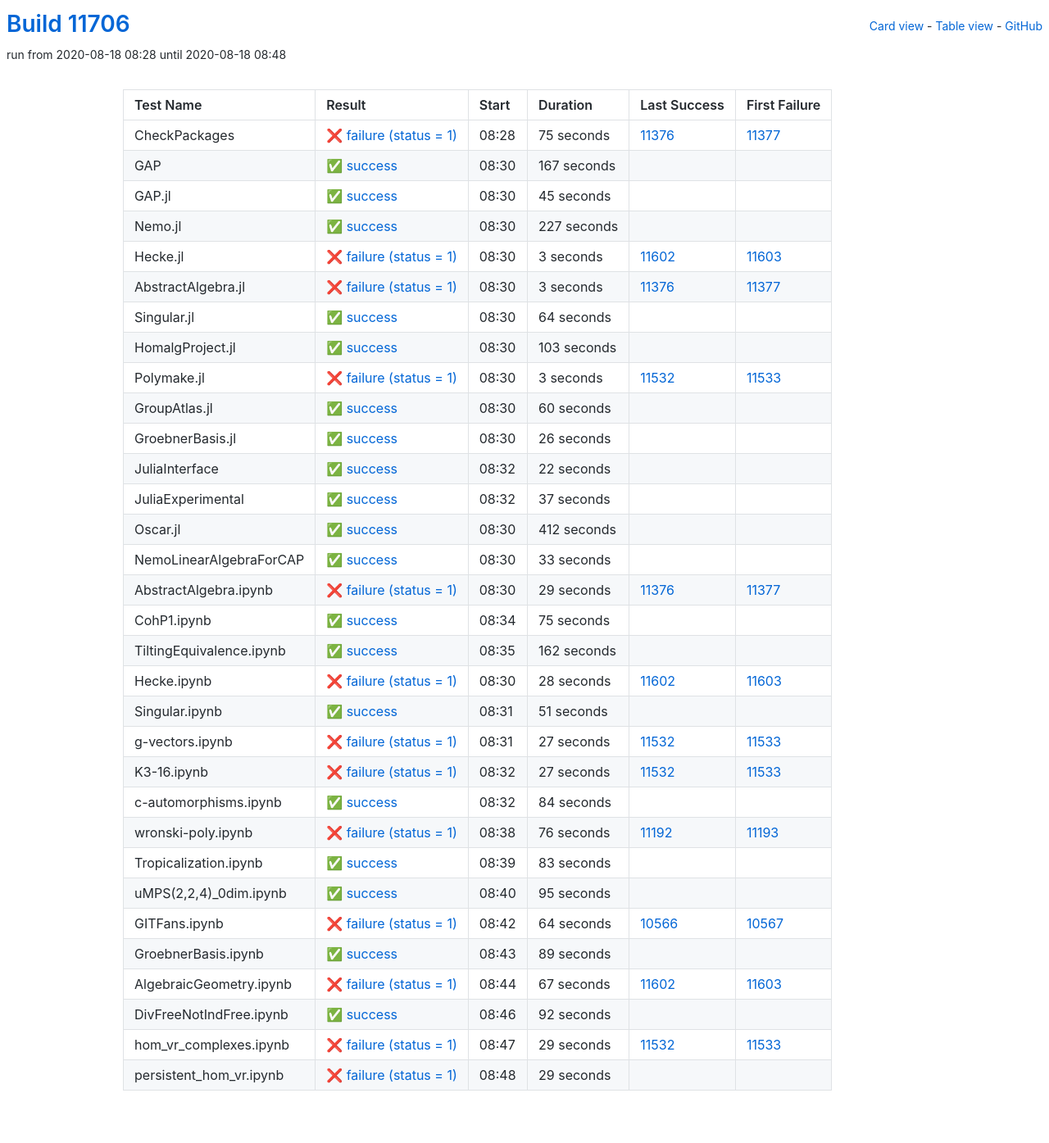
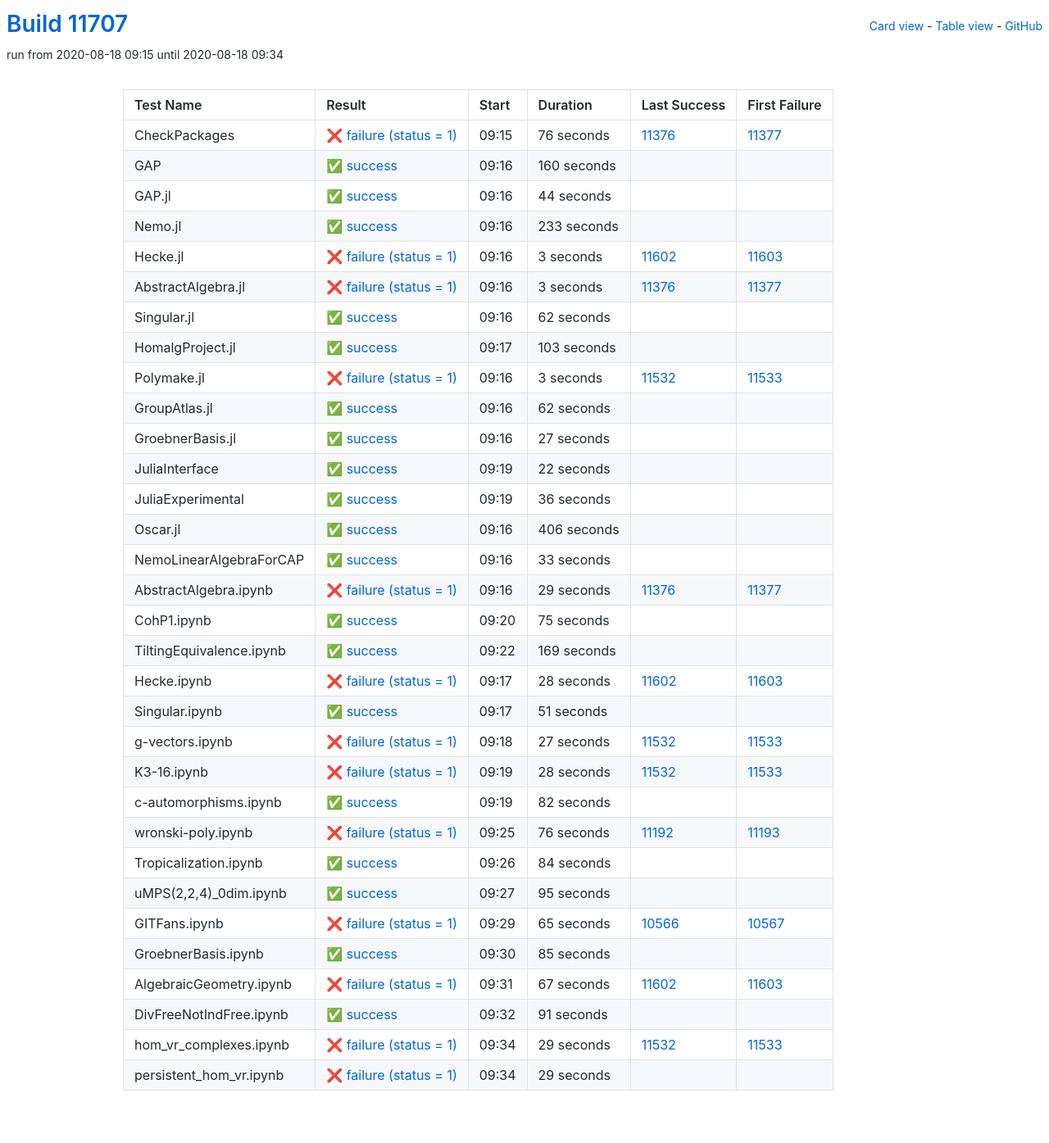
Before and after one commit to oscar-system/oscar-ci-status, a Jekyll site: the page built from table.html, in a window 1280 px wide. Shown: the whole page at 82% size. Built offline with Jekyll 4.4.1, drawn with Linux system fonts in a browser that asks for light colours.

Commit message:
Build #11707

```diff
--- a/_data/ci.yml
+++ b/_data/ci.yml
@@ -1,6 +1,6 @@
 ---
-build: 11706
-build_url: https://oscarci.mathematik.uni-kl.de/job/oscar/11706/
+build: 11707
+build_url: https://oscarci.mathematik.uni-kl.de/job/oscar/11707/
 job: oscar
 organization: oscar-system
 repo: oscar-ci-status
@@ -8,56 +8,56 @@
 tests:
 - name: CheckPackages
   id: checkpackages
-  log: https://oscarci.mathematik.uni-kl.de/job/oscar/11706/artifact/logs/build-11706/CheckPackages.log
-  start: 2020-08-18 08:28
+  log: https://oscarci.mathematik.uni-kl.de/job/oscar/11707/artifact/logs/build-11707/CheckPackages.log
+  start: 2020-08-18 09:15
   success: false
   exitcode: 1
   status: failure
-  duration: 75
+  duration: 76
   last_success: 11376
   last_success_url: https://oscarci.mathematik.uni-kl.de/job/oscar/11376/
   first_failure: 11377
   first_failure_url: https://oscarci.mathematik.uni-kl.de/job/oscar/11377/
 - name: GAP
   id: gap
-  log: https://oscarci.mathematik.uni-kl.de/job/oscar/11706/artifact/logs/build-11706/GAP.log
-  start: 2020-08-18 08:30
+  log: https://oscarci.mathematik.uni-kl.de/job/oscar/11707/artifact/logs/build-11707/GAP.log
+  start: 2020-08-18 09:16
   success: true
   exitcode: 0
   status: success
-  duration: 167
+  duration: 160
   last_success: false
   last_success_url:
   first_failure: false
   first_failure_url:
 - name: GAP.jl
   id: gap-jl
-  log: https://oscarci.mathematik.uni-kl.de/job/oscar/11706/artifact/logs/build-11706/GAP.jl.log
-  start: 2020-08-18 08:30
+  log: https://oscarci.mathematik.uni-kl.de/job/oscar/11707/artifact/logs/build-11707/GAP.jl.log
+  start: 2020-08-18 09:16
   success: true
   exitcode: 0
   status: success
-  duration: 45
+  duration: 44
   last_success: false
   last_success_url:
   first_failure: false
   first_failure_url:
 - name: Nemo.jl
   id: nemo-jl
-  log: https://oscarci.mathematik.uni-kl.de/job/oscar/11706/artifact/logs/build-11706/Nemo.jl.log
-  start: 2020-08-18 08:30
+  log: https://oscarci.mathematik.uni-kl.de/job/oscar/11707/artifact/logs/build-11707/Nemo.jl.log
+  start: 2020-08-18 09:16
   success: true
   exitcode: 0
   status: success
-  duration: 227
+  duration: 233
   last_success: false
   last_success_url:
   first_failure: false
   first_failure_url:
 - name: Hecke.jl
   id: hecke-jl
-  log: https://oscarci.mathematik.uni-kl.de/job/oscar/11706/artifact/logs/build-11706/Hecke.jl.log
-  start: 2020-08-18 08:30
+  log: https://oscarci.mathematik.uni-kl.de/job/oscar/11707/artifact/logs/build-11707/Hecke.jl.log
+  start: 2020-08-18 09:16
   success: false
   exitcode: 1
   status: failure
@@ -68,8 +68,8 @@
   first_failure_url: https://oscarci.mathematik.uni-kl.de/job/oscar/11603/
 - name: AbstractAlgebra.jl
   id: abstractalgebra-jl
-  log: https://oscarci.mathematik.uni-kl.de/job/oscar/11706/artifact/logs/build-11706/AbstractAlgebra.jl.log
-  start: 2020-08-18 08:30
+  log: https://oscarci.mathematik.uni-kl.de/job/oscar/11707/artifact/logs/build-11707/AbstractAlgebra.jl.log
+  start: 2020-08-18 09:16
   success: false
   exitcode: 1
   status: failure
@@ -80,20 +80,20 @@
   first_failure_url: https://oscarci.mathematik.uni-kl.de/job/oscar/11377/
 - name: Singular.jl
   id: singular-jl
-  log: https://oscarci.mathematik.uni-kl.de/job/oscar/11706/artifact/logs/build-11706/Singular.jl.log
-  start: 2020-08-18 08:30
+  log: https://oscarci.mathematik.uni-kl.de/job/oscar/11707/artifact/logs/build-11707/Singular.jl.log
+  start: 2020-08-18 09:16
   success: true
   exitcode: 0
   status: success
-  duration: 64
+  duration: 62
   last_success: false
   last_success_url:
   first_failure: false
   first_failure_url:
 - name: HomalgProject.jl
   id: homalgproject-jl
-  log: https://oscarci.mathematik.uni-kl.de/job/oscar/11706/artifact/logs/build-11706/HomalgProject.jl.log
-  start: 2020-08-18 08:30
+  log: https://oscarci.mathematik.uni-kl.de/job/oscar/11707/artifact/logs/build-11707/HomalgProject.jl.log
+  start: 2020-08-18 09:17
   success: true
   exitcode: 0
   status: success
@@ -104,8 +104,8 @@
   first_failure_url:
 - name: Polymake.jl
   id: polymake-jl
-  log: https://oscarci.mathematik.uni-kl.de/job/oscar/11706/artifact/logs/build-11706/Polymake.jl.log
-  start: 2020-08-18 08:30
+  log: https://oscarci.mathematik.uni-kl.de/job/oscar/11707/artifact/logs/build-11707/Polymake.jl.log
+  start: 2020-08-18 09:16
   success: false
   exitcode: 1
   status: failure
@@ -116,32 +116,32 @@
   first_failure_url: https://oscarci.mathematik.uni-kl.de/job/oscar/11533/
 - name: GroupAtlas.jl
   id: groupatlas-jl
-  log: https://oscarci.mathematik.uni-kl.de/job/oscar/11706/artifact/logs/build-11706/GroupAtlas.jl.log
-  start: 2020-08-18 08:30
+  log: https://oscarci.mathematik.uni-kl.de/job/oscar/11707/artifact/logs/build-11707/GroupAtlas.jl.log
+  start: 2020-08-18 09:16
   success: true
   exitcode: 0
   status: success
-  duration: 60
+  duration: 62
   last_success: false
   last_success_url:
   first_failure: false
   first_failure_url:
 - name: GroebnerBasis.jl
   id: groebnerbasis-jl
-  log: https://oscarci.mathematik.uni-kl.de/job/oscar/11706/artifact/logs/build-11706/GroebnerBasis.jl.log
-  start: 2020-08-18 08:30
+  log: https://oscarci.mathematik.uni-kl.de/job/oscar/11707/artifact/logs/build-11707/GroebnerBasis.jl.log
+  start: 2020-08-18 09:16
   success: true
   exitcode: 0
   status: success
-  duration: 26
+  duration: 27
   last_success: false
   last_success_url:
   first_failure: false
   first_failure_url:
 - name: JuliaInterface
   id: juliainterface
-  log: https://oscarci.mathematik.uni-kl.de/job/oscar/11706/artifact/logs/build-11706/JuliaInterface.log
-  start: 2020-08-18 08:32
+  log: https://oscarci.mathematik.uni-kl.de/job/oscar/11707/artifact/logs/build-11707/JuliaInterface.log
+  start: 2020-08-18 09:19
   success: true
   exitcode: 0
   status: success
@@ -152,32 +152,32 @@
   first_failure_url:
 - name: JuliaExperimental
   id: juliaexperimental
-  log: https://oscarci.mathematik.uni-kl.de/job/oscar/11706/artifact/logs/build-11706/JuliaExperimental.log
-  start: 2020-08-18 08:32
+  log: https://oscarci.mathematik.uni-kl.de/job/oscar/11707/artifact/logs/build-11707/JuliaExperimental.log
+  start: 2020-08-18 09:19
   success: true
   exitcode: 0
   status: success
-  duration: 37
+  duration: 36
   last_success: false
   last_success_url:
   first_failure: false
   first_failure_url:
 - name: Oscar.jl
   id: oscar-jl
-  log: https://oscarci.mathematik.uni-kl.de/job/oscar/11706/artifact/logs/build-11706/Oscar.jl.log
-  start: 2020-08-18 08:30
+  log: https://oscarci.mathematik.uni-kl.de/job/oscar/11707/artifact/logs/build-11707/Oscar.jl.log
+  start: 2020-08-18 09:16
   success: true
   exitcode: 0
   status: success
-  duration: 412
+  duration: 406
   last_success: false
   last_success_url:
   first_failure: false
   first_failure_url:
 - name: NemoLinearAlgebraForCAP
   id: nemolinearalgebraforcap
-  log: https://oscarci.mathematik.uni-kl.de/job/oscar/11706/artifact/logs/build-11706/NemoLinearAlgebraForCAP.log
-  start: 2020-08-18 08:30
+  log: https://oscarci.mathematik.uni-kl.de/job/oscar/11707/artifact/logs/build-11707/NemoLinearAlgebraForCAP.log
+  start: 2020-08-18 09:16
   success: true
   exitcode: 0
   status: success
@@ -188,8 +188,8 @@
   first_failure_url:
 - name: AbstractAlgebra.ipynb
   id: abstractalgebra-ipynb
-  log: https://oscarci.mathematik.uni-kl.de/job/oscar/11706/artifact/logs/build-11706/AbstractAlgebra.ipynb.log
-  start: 2020-08-18 08:30
+  log: https://oscarci.mathematik.uni-kl.de/job/oscar/11707/artifact/logs/build-11707/AbstractAlgebra.ipynb.log
+  start: 2020-08-18 09:16
   success: false
   exitcode: 1
   status: failure
@@ -200,8 +200,8 @@
   first_failure_url: https://oscarci.mathematik.uni-kl.de/job/oscar/11377/
 - name: CohP1.ipynb
   id: cohp1-ipynb
-  log: https://oscarci.mathematik.uni-kl.de/job/oscar/11706/artifact/logs/build-11706/CohP1.ipynb.log
-  start: 2020-08-18 08:34
+  log: https://oscarci.mathematik.uni-kl.de/job/oscar/11707/artifact/logs/build-11707/CohP1.ipynb.log
+  start: 2020-08-18 09:20
   success: true
   exitcode: 0
   status: success
@@ -212,20 +212,20 @@
   first_failure_url:
 - name: TiltingEquivalence.ipynb
   id: tiltingequivalence-ipynb
-  log: https://oscarci.mathematik.uni-kl.de/job/oscar/11706/artifact/logs/build-11706/TiltingEquivalence.ipynb.log
-  start: 2020-08-18 08:35
+  log: https://oscarci.mathematik.uni-kl.de/job/oscar/11707/artifact/logs/build-11707/TiltingEquivalence.ipynb.log
+  start: 2020-08-18 09:22
   success: true
   exitcode: 0
   status: success
-  duration: 162
+  duration: 169
   last_success: false
   last_success_url:
   first_failure: false
   first_failure_url:
 - name: Hecke.ipynb
   id: hecke-ipynb
-  log: https://oscarci.mathematik.uni-kl.de/job/oscar/11706/artifact/logs/build-11706/Hecke.ipynb.log
-  start: 2020-08-18 08:30
+  log: https://oscarci.mathematik.uni-kl.de/job/oscar/11707/artifact/logs/build-11707/Hecke.ipynb.log
+  start: 2020-08-18 09:17
   success: false
   exitcode: 1
   status: failure
@@ -236,8 +236,8 @@
   first_failure_url: https://oscarci.mathematik.uni-kl.de/job/oscar/11603/
 - name: Singular.ipynb
   id: singular-ipynb
-  log: https://oscarci.mathematik.uni-kl.de/job/oscar/11706/artifact/logs/build-11706/Singular.ipynb.log
-  start: 2020-08-18 08:31
+  log: https://oscarci.mathematik.uni-kl.de/job/oscar/11707/artifact/logs/build-11707/Singular.ipynb.log
+  start: 2020-08-18 09:17
   success: true
   exitcode: 0
   status: success
@@ -248,8 +248,8 @@
   first_failure_url:
 - name: g-vectors.ipynb
   id: g-vectors-ipynb
-  log: https://oscarci.mathematik.uni-kl.de/job/oscar/11706/artifact/logs/build-11706/g-vectors.ipynb.log
-  start: 2020-08-18 08:31
+  log: https://oscarci.mathematik.uni-kl.de/job/oscar/11707/artifact/logs/build-11707/g-vectors.ipynb.log
+  start: 2020-08-18 09:18
   success: false
   exitcode: 1
   status: failure
@@ -260,32 +260,32 @@
   first_failure_url: https://oscarci.mathematik.uni-kl.de/job/oscar/11533/
 - name: K3-16.ipynb
   id: k3-16-ipynb
-  log: https://oscarci.mathematik.uni-kl.de/job/oscar/11706/artifact/logs/build-11706/K3-16.ipynb.log
-  start: 2020-08-18 08:32
+  log: https://oscarci.mathematik.uni-kl.de/job/oscar/11707/artifact/logs/build-11707/K3-16.ipynb.log
+  start: 2020-08-18 09:19
   success: false
   exitcode: 1
   status: failure
-  duration: 27
+  duration: 28
   last_success: 11532
   last_success_url: https://oscarci.mathematik.uni-kl.de/job/oscar/11532/
   first_failure: 11533
   first_failure_url: https://oscarci.mathematik.uni-kl.de/job/oscar/11533/
 - name: c-automorphisms.ipynb
   id: c-automorphisms-ipynb
-  log: https://oscarci.mathematik.uni-kl.de/job/oscar/11706/artifact/logs/build-11706/c-automorphisms.ipynb.log
-  start: 2020-08-18 08:32
+  log: https://oscarci.mathematik.uni-kl.de/job/oscar/11707/artifact/logs/build-11707/c-automorphisms.ipynb.log
+  start: 2020-08-18 09:19
   success: true
   exitcode: 0
   status: success
-  duration: 84
+  duration: 82
   last_success: false
   last_success_url:
   first_failure: false
   first_failure_url:
 - name: wronski-poly.ipynb
   id: wronski-poly-ipynb
-  log: https://oscarci.mathematik.uni-kl.de/job/oscar/11706/artifact/logs/build-11706/wronski-poly.ipynb.log
-  start: 2020-08-18 08:38
+  log: https://oscarci.mathematik.uni-kl.de/job/oscar/11707/artifact/logs/build-11707/wronski-poly.ipynb.log
+  start: 2020-08-18 09:25
   success: false
   exitcode: 1
   status: failure
@@ -296,20 +296,20 @@
   first_failure_url: https://oscarci.mathematik.uni-kl.de/job/oscar/11193/
 - name: Tropicalization.ipynb
   id: tropicalization-ipynb
-  log: https://oscarci.mathematik.uni-kl.de/job/oscar/11706/artifact/logs/build-11706/Tropicalization.ipynb.log
-  start: 2020-08-18 08:39
+  log: https://oscarci.mathematik.uni-kl.de/job/oscar/11707/artifact/logs/build-11707/Tropicalization.ipynb.log
+  start: 2020-08-18 09:26
   success: true
   exitcode: 0
   status: success
-  duration: 83
+  duration: 84
   last_success: false
   last_success_url:
   first_failure: false
   first_failure_url:
 - name: uMPS(2,2,4)_0dim.ipynb
   id: umps-2-2-4-0dim-ipynb
-  log: https://oscarci.mathematik.uni-kl.de/job/oscar/11706/artifact/logs/build-11706/uMPS-2-2-4-_0dim.ipynb.log
-  start: 2020-08-18 08:40
+  log: https://oscarci.mathematik.uni-kl.de/job/oscar/11707/artifact/logs/build-11707/uMPS-2-2-4-_0dim.ipynb.log
+  start: 2020-08-18 09:27
   success: true
   exitcode: 0
   status: success
@@ -320,32 +320,32 @@
   first_failure_url:
 - name: GITFans.ipynb
   id: gitfans-ipynb
-  log: https://oscarci.mathematik.uni-kl.de/job/oscar/11706/artifact/logs/build-11706/GITFans.ipynb.log
-  start: 2020-08-18 08:42
+  log: https://oscarci.mathematik.uni-kl.de/job/oscar/11707/artifact/logs/build-11707/GITFans.ipynb.log
+  start: 2020-08-18 09:29
   success: false
   exitcode: 1
   status: failure
-  duration: 64
+  duration: 65
   last_success: 10566
   last_success_url: https://oscarci.mathematik.uni-kl.de/job/oscar/10566/
   first_failure: 10567
   first_failure_url: https://oscarci.mathematik.uni-kl.de/job/oscar/10567/
 - name: GroebnerBasis.ipynb
   id: groebnerbasis-ipynb
-  log: https://oscarci.mathematik.uni-kl.de/job/oscar/11706/artifact/logs/build-11706/GroebnerBasis.ipynb.log
-  start: 2020-08-18 08:43
+  log: https://oscarci.mathematik.uni-kl.de/job/oscar/11707/artifact/logs/build-11707/GroebnerBasis.ipynb.log
+  start: 2020-08-18 09:30
   success: true
   exitcode: 0
   status: success
-  duration: 89
+  duration: 85
   last_success: false
   last_success_url:
   first_failure: false
   first_failure_url:
 - name: AlgebraicGeometry.ipynb
   id: algebraicgeometry-ipynb
-  log: https://oscarci.mathematik.uni-kl.de/job/oscar/11706/artifact/logs/build-11706/AlgebraicGeometry.ipynb.log
-  start: 2020-08-18 08:44
+  log: https://oscarci.mathematik.uni-kl.de/job/oscar/11707/artifact/logs/build-11707/AlgebraicGeometry.ipynb.log
+  start: 2020-08-18 09:31
   success: false
   exitcode: 1
   status: failure
@@ -356,20 +356,20 @@
   first_failure_url: https://oscarci.mathematik.uni-kl.de/job/oscar/11603/
 - name: DivFreeNotIndFree.ipynb
   id: divfreenotindfree-ipynb
-  log: https://oscarci.mathematik.uni-kl.de/job/oscar/11706/artifact/logs/build-11706/DivFreeNotIndFree.ipynb.log
-  start: 2020-08-18 08:46
+  log: https://oscarci.mathematik.uni-kl.de/job/oscar/11707/artifact/logs/build-11707/DivFreeNotIndFree.ipynb.log
+  start: 2020-08-18 09:32
   success: true
   exitcode: 0
   status: success
-  duration: 92
+  duration: 91
   last_success: false
   last_success_url:
   first_failure: false
   first_failure_url:
 - name: hom_vr_complexes.ipynb
   id: hom-vr-complexes-ipynb
-  log: https://oscarci.mathematik.uni-kl.de/job/oscar/11706/artifact/logs/build-11706/hom_vr_complexes.ipynb.log
-  start: 2020-08-18 08:47
+  log: https://oscarci.mathematik.uni-kl.de/job/oscar/11707/artifact/logs/build-11707/hom_vr_complexes.ipynb.log
+  start: 2020-08-18 09:34
   success: false
   exitcode: 1
   status: failure
@@ -380,8 +380,8 @@
   first_failure_url: https://oscarci.mathematik.uni-kl.de/job/oscar/11533/
 - name: persistent_hom_vr.ipynb
   id: persistent-hom-vr-ipynb
-  log: https://oscarci.mathematik.uni-kl.de/job/oscar/11706/artifact/logs/build-11706/persistent_hom_vr.ipynb.log
-  start: 2020-08-18 08:48
+  log: https://oscarci.mathematik.uni-kl.de/job/oscar/11707/artifact/logs/build-11707/persistent_hom_vr.ipynb.log
+  start: 2020-08-18 09:34
   success: false
   exitcode: 1
   status: failure
```
Also changed, not shown: README.md.
